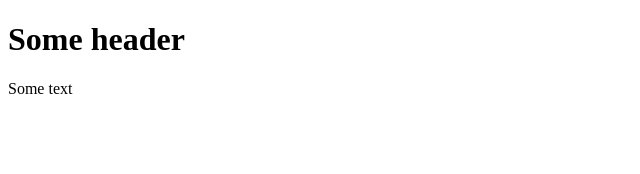
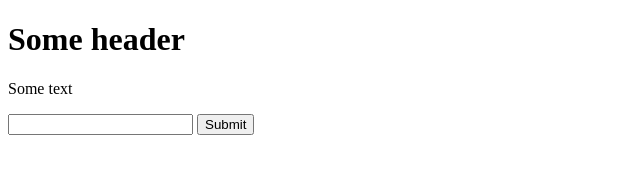
Before and after one commit to SanjaKrat/openware_fullstack_project, a plain HTML site: page index.html in a window 1280 px wide. Shown: the whole page, without its empty margins (0-640 px from the left). Drawn offline with Linux system fonts and the light colour scheme.

Commit message:
added div

```diff
--- a/index.html
+++ b/index.html
@@ -3,5 +3,9 @@
     <body>
         <h1>Some header</h1>
         <p>Some text</p>
+        <div>
+            <input type="text">
+            <input type="submit">
+        </div>
     </body>
 </html>
```
